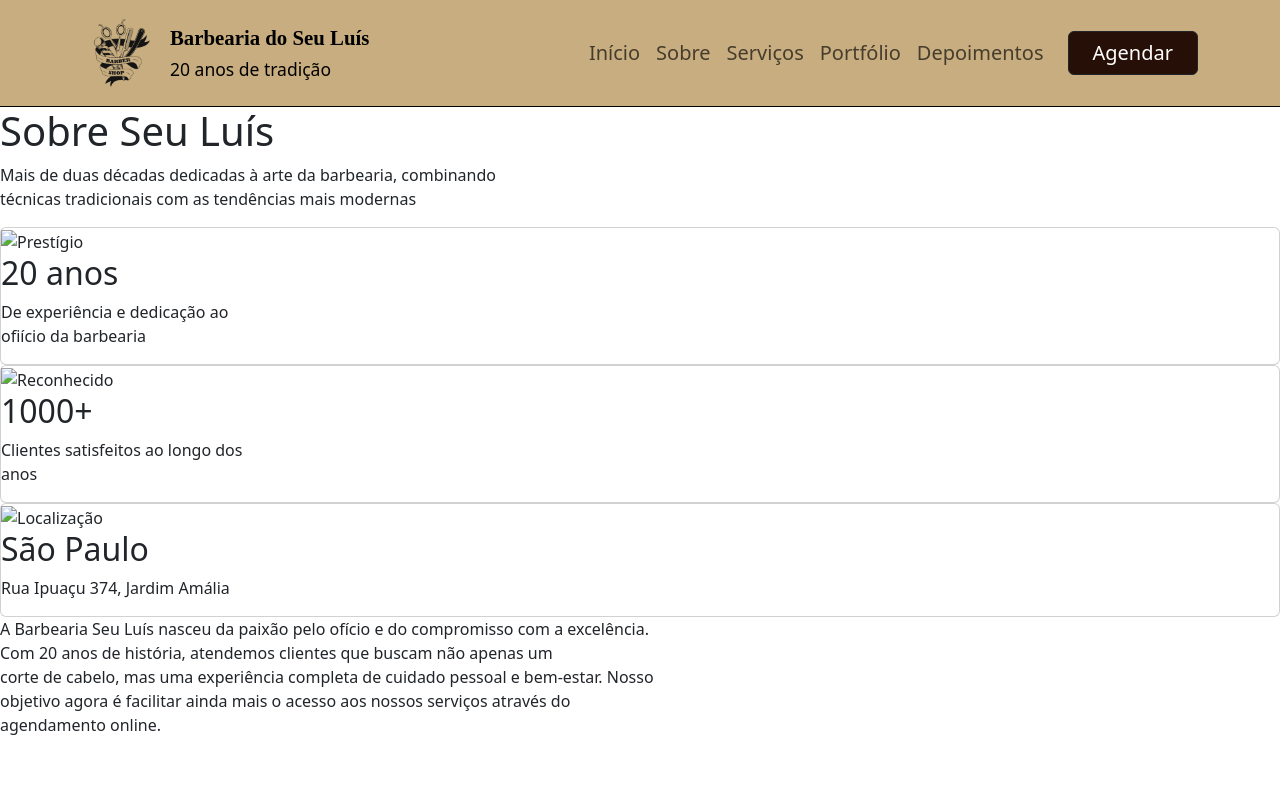
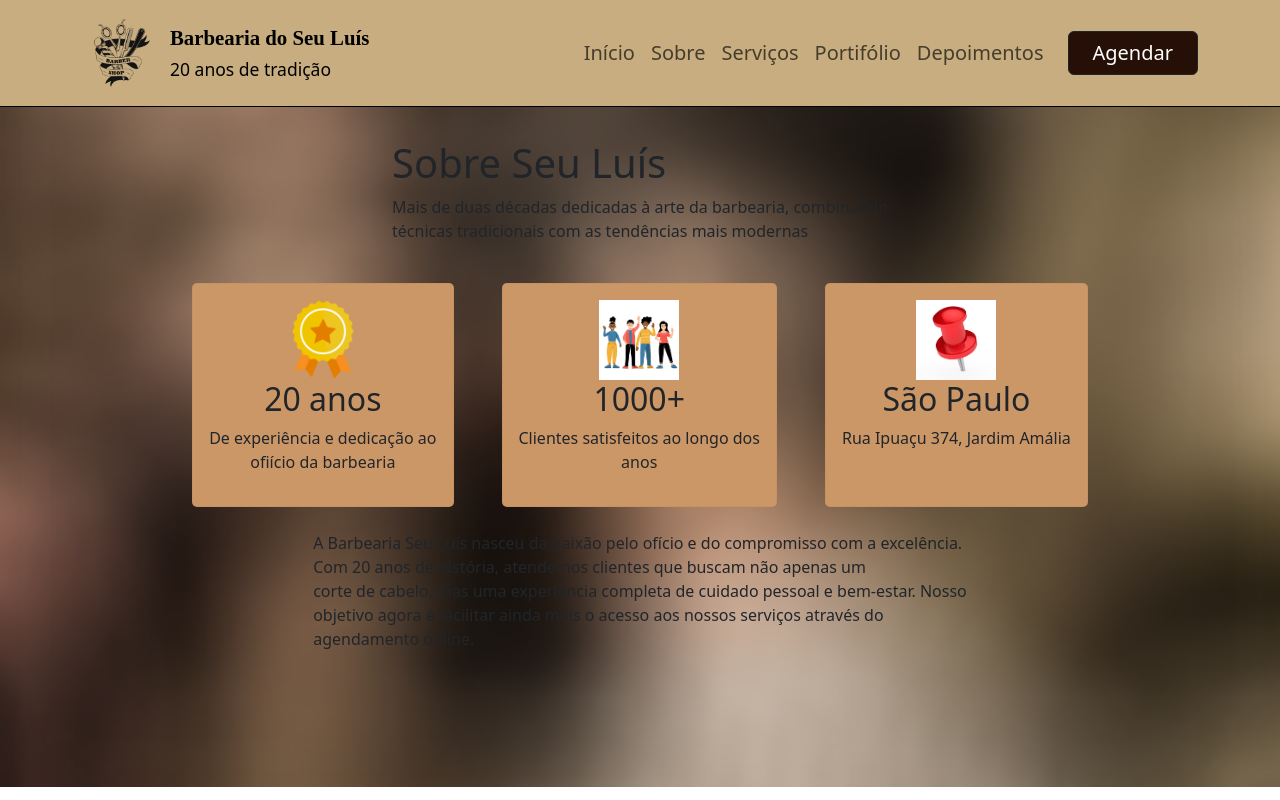
Before and after one commit to Samuel-Emiya/Barbearia-do-Seu-Lu-s, a website: page pages/Sobre.html in a window 1280 px wide. Drawn offline with nearby package versions, Linux system fonts and the light colour scheme; a web font is replaced by a local one.

Commit message:
Feito mais alguns ajustes e a customização da página sobre iniciada

```diff
--- a/pages/Sobre.html
+++ b/pages/Sobre.html
@@ -29,6 +29,13 @@
             --cafe-au-lait: #A57A5A;
         }
 
+        body {
+            background-image: url(../imagens/sobre.png);
+            background-repeat: no-repeat;
+            background-size: cover;
+            background-position: center;
+        }
+
         .logo {
             /*display: flex;
             justify-content: end;*/
@@ -50,13 +57,29 @@
             font-size: 1.3rem;
             font-family: 'Rye';
         }
+
+        .d1 {
+            margin-top: 2rem;
+        }
+
+        .icone img{
+            width: 5rem;
+            height: 5rem;
+        }
+
+        .c1 {
+            background-color: var(--fadded-orange);
+            padding: 1rem;
+            border: 1px solid rgba(1, 1, 1, 0.03);
+            border-radius: 5px;
+        }
     </style>
 </head>
 <body>
     <nav class="navbar navbar-expand-lg navbar-light">
         <div class="container">
 
-            <a class="navbar-brand d-flex align-items-center" href="#">
+            <a class="navbar-brand d-flex align-items-center" href="../index.html">
                 <img src="../imagens/imagem_convertida-removebg-preview.png" alt="logo" width="80" class="me-2">
                 <div>
                     <strong class="ff">Barbearia do Seu Luís</strong><br>
@@ -73,7 +96,7 @@
                 <li class="nav-item fs-5"><a class="nav-link" href="../index.html">Início</a></li>
                 <li class="nav-item fs-5"><a class="nav-link" href="#">Sobre</a></li>
                 <li class="nav-item fs-5"><a class="nav-link" href="./Serviços.html">Serviços</a></li>
-                <li class="nav-item fs-5"><a class="nav-link" href="./Portifólio.html">Portfólio</a></li>
+                <li class="nav-item fs-5"><a class="nav-link" href="./Portifólio.html">Portifólio</a></li>
                 <li class="nav-item fs-5"><a class="nav-link" href="./Depoimentos.html">Depoimentos</a></li>
 
                 <li class="nav-item ms-3">
@@ -85,28 +108,28 @@
         </div>
     </nav>
 
-    <div class="sobre">
-        <div class="gap2">
+    <div class="d-flex flex-column align-items-center row-gap-4 d1">
+        <div class="d-flex flex-column">
             <H1>Sobre Seu Luís</H1>
             <p>Mais de duas décadas dedicadas à arte da barbearia, combinando <br>
             técnicas tradicionais com as tendências mais modernas
             </p>
         </div>
-        <div class="cards">
-            <div class="card">
-                <div class="icone"><img src="./imagens/medal.png" alt="Prestígio"></div>
+        <div class="d-flex flex-row column-gap-5">
+            <div class="d-flex flex-column align-items-center text-center c1">
+                <div class="icone"><img src="../imagens/medal.png" alt="Prestígio"></div>
                 <h2>20 anos</h2>
                 <p>De experiência e dedicação ao <br> ofiício da barbearia</p>
             </div>
 
-            <div class="card">
-                <div class="icone"><img src="./imagens/people.avif" alt="Reconhecido"></div>
+            <div class="d-flex flex-column align-items-center text-center c1">
+                <div class="icone"><img src="../imagens/people.avif" alt="Reconhecido"></div>
                 <h2>1000+</h2>
                 <p>Clientes satisfeitos ao longo dos <br> anos</p>
             </div>
 
-            <div class="card">
-                <div class="icone"><img src="./imagens/pin.avif" alt="Localização"></div>
+            <div class="d-flex flex-column align-items-center text-center c1">
+                <div class="icone"><img src="../imagens/pin.avif" alt="Localização"></div>
                 <h2>São Paulo</h2>
                 <p>Rua Ipuaçu 374, Jardim Amália</p>
             </div>
```
Also changed, not shown: index.html (+4 -2 lines), pages/Agendamento.html (+2 -2 lines), pages/Depoimentos.html (+2 -2 lines), pages/Portifólio.html (+2 -2 lines), pages/Serviços.html (+2 -2 lines), imagens/sobre.png (added).
